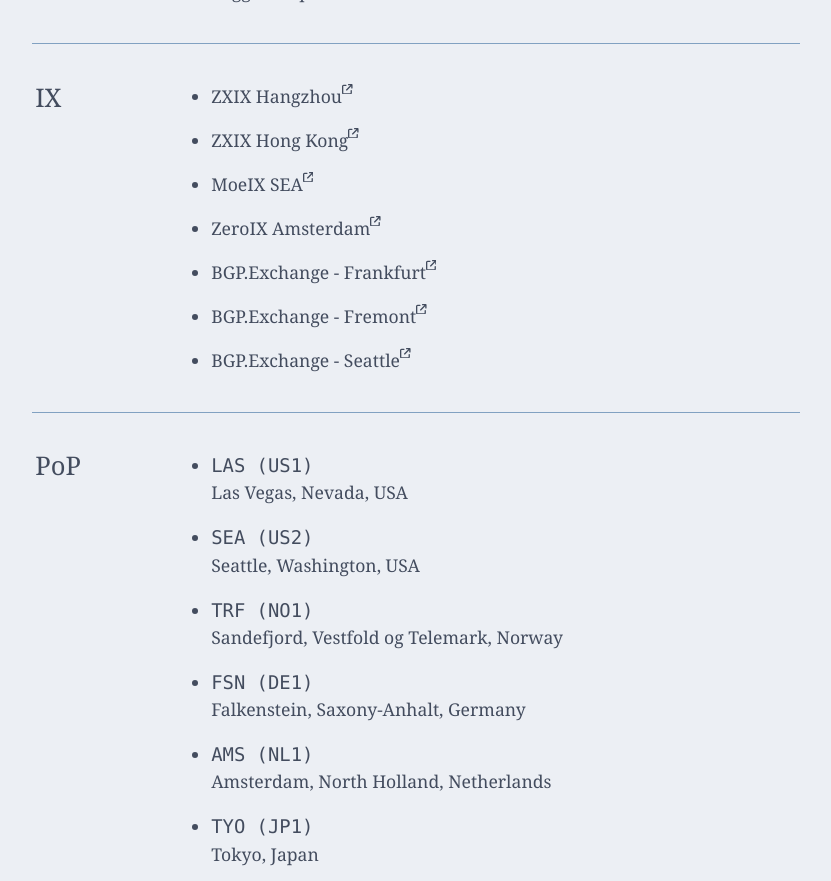
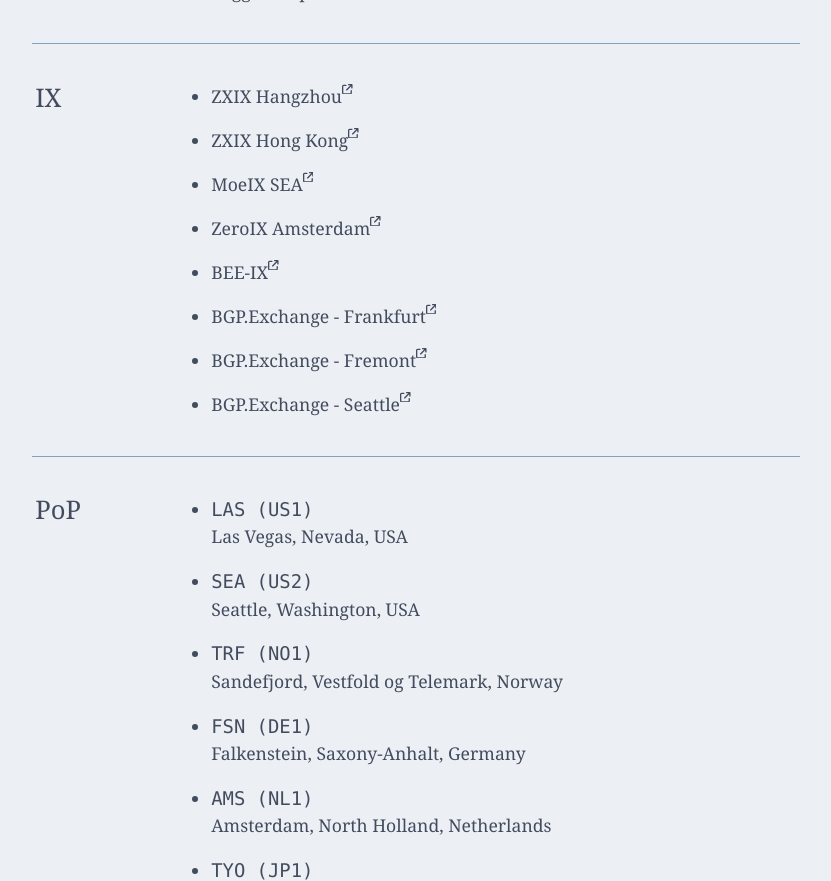
Before and after one commit to Potat0000/AS200078, a Jekyll site: the page built from index.md, in a window 1280 px wide and 900 px high, scrolled down 766 px, cut to the strip 0-881 px from the top of the window. Shown: the whole strip, without its empty margins (224-1055 px from the left). Built offline with Jekyll 4.4.1, drawn with Linux system fonts in a browser that asks for light colours.

Commit message:
Add BEE-IX

```diff
--- a/_data/config.yml
+++ b/_data/config.yml
@@ -51,6 +51,8 @@ section:
       - [MoeIX SEA](https://www.peeringdb.com/ix/4082)
 
       - [ZeroIX Amsterdam](https://www.peeringdb.com/ix/4158)
+
+      - [BEE-IX](https://www.peeringdb.com/ix/4105)
 
       - [BGP.Exchange - Frankfurt](https://www.peeringdb.com/ix/3829)
 
```
